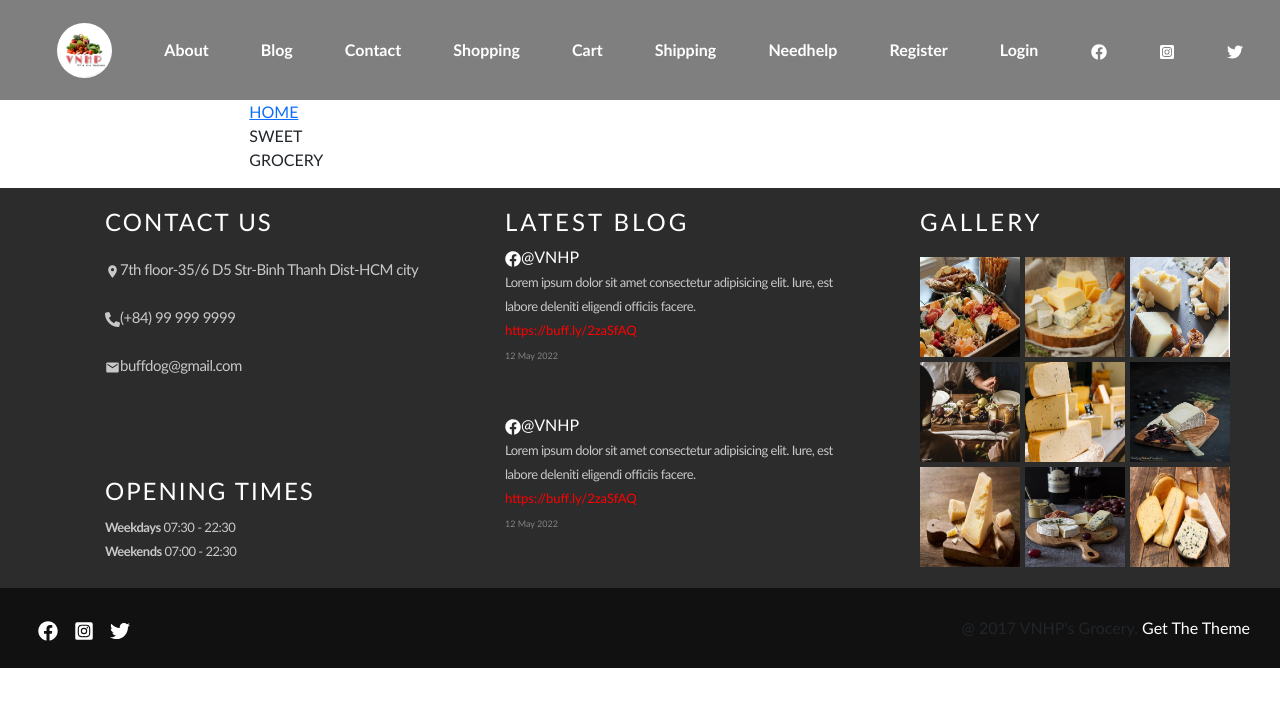
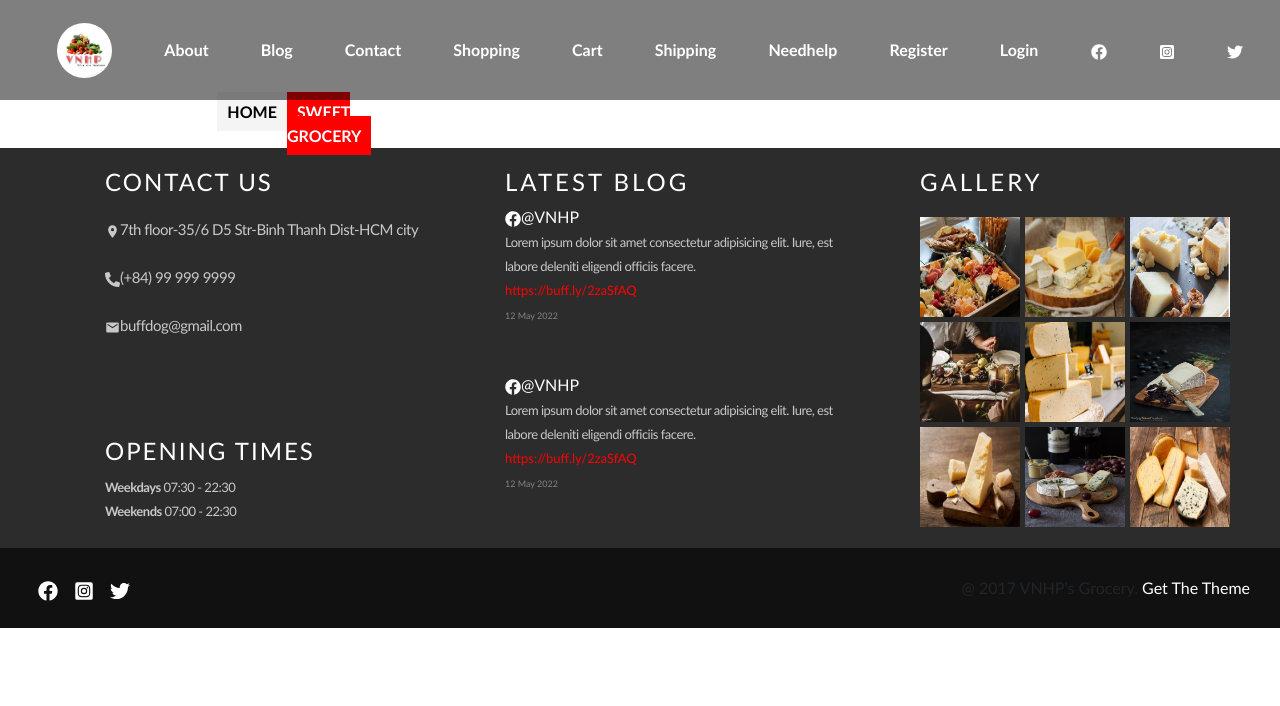
Before and after one commit to phongvan-1412/Techwiz-Sales, a React (Create React App) app in the folder react-frontend/: page / in a window 1280 px wide. Shown: the top 706 px of the page. Built offline with nearby package versions, Linux system fonts and the light colour scheme.

Commit message:
edit wrapcrumb

```diff
--- a/react-frontend/src/user/css/style-laptop.css
+++ b/react-frontend/src/user/css/style-laptop.css
@@ -15,6 +15,7 @@
 :root{
     --headerBackground: rgba(0, 0, 0, 0.5);
     --footerBackground: rgb(44, 44, 44);
+    --componentBackground: #F4F4F4;
     --footerExpandnavBackground: rgb(17, 17, 17);
     --textColor: #fff;
     --footerSmallText: rgb(200, 200, 200);
@@ -254,6 +255,28 @@
 
 /* ---------------PRODUCT--------------- */
 /* ----------WRAPCRUMB---------- */
+.wrap-breadcrumb ul{
+    display: flex;
+    justify-content: space-evenly;
+    padding: 0px;
+    margin: 0px;
+}
+.item-link a{
+    background-color: var(--componentBackground);
+    color: black;
+    padding: 10px;
+    font-weight: bold;
+}
+.item-link span{
+    background-color: var(--iconHover);
+    color: var(--textColor);
+    padding: 10px;
+    font-weight: bold;
+}
+.wrap-breadcrumb ul li a{
+    text-decoration: none;
+
+}
 
 
 /* ---------------RESPONSIVE--------------- */
--- a/react-frontend/src/user/pages/Products/ProductByCategory.js
+++ b/react-frontend/src/user/pages/Products/ProductByCategory.js
@@ -14,11 +14,11 @@ class ProductByCategory extends Component{
     render(){
         return(
             <div className="row">
-                <div className="col-md-2">
+                <div className="col-md-3">
                     <WrapBreadcrumb />
                     {/* <SidebarFilter /> */}
                 </div>
-                <div className="col-md-6">
+                <div className="col-md-9">
                     {/* <SortProductNav />
                     <DisplayProduct /> */}
                 </div>
--- a/react-frontend/src/user/pages/Products/WrapBreadcrumb.js
+++ b/react-frontend/src/user/pages/Products/WrapBreadcrumb.js
@@ -11,7 +11,7 @@ class WrapBreadcrumb extends Component{
             <div>
                 <div class="wrap-breadcrumb">
                     <ul>
-                        <li class="item-link"><Link to="#" class="link">HOME</Link></li>
+                        <li class="item-link"><Link to="#" class="home-link">HOME</Link></li>
                         <li class="item-link"><span>SWEET GROCERY</span></li>
                     </ul>
                 </div>
```
